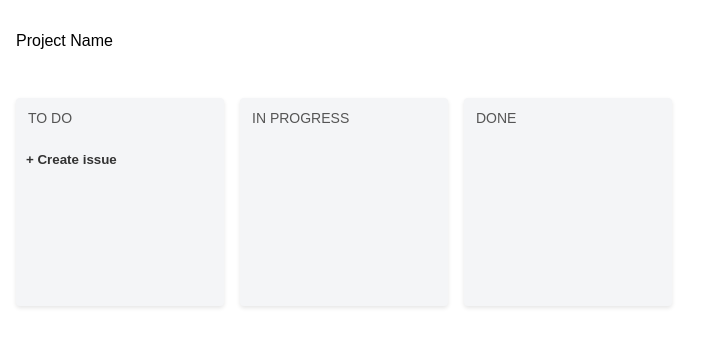
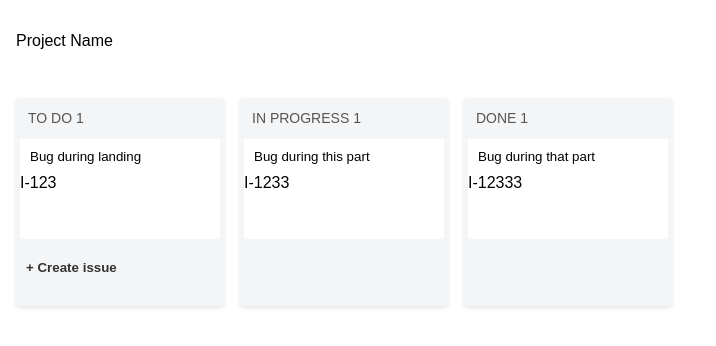
Before and after one commit to Reversal9/taskmanagement, a React (Create React App) app: page / in a window 1280 px wide. Shown: the top 346 px of the page, without its empty margins (0-716 px from the left). Built offline with nearby package versions, Linux system fonts and the light colour scheme.

Commit message:
Fix boardSlice and idSlice by referencing the 'name' attribute when accessing state. Fix creating new issues and editing summaries of existing issues. Modify CSS to make it look nicer.

```diff
--- a/src/features/board/Board.module.css
+++ b/src/features/board/Board.module.css
@@ -49,6 +49,7 @@
     border: none;
     background-color: #fff;
     border-radius: 4px;
+    outline-color: #4382f7;
     box-shadow: 0 2px 4px rgba(0, 0, 0, 0.1);
     transition: box-shadow 0.2s ease-in-out;
 }
@@ -101,9 +102,20 @@
 }
 
 .appProjectBoardColumnIssue {
+    background-color: #fff;
     margin-bottom: 8px;
-    background-color: #f9f9f9;
-    padding: 8px;
+    min-height: 100px;
+}
+
+.appProjectBoardColumnIssue input {
+    padding: 10px;
+    border: none;
+    background-color: #fff;
     border-radius: 4px;
-    box-shadow: 0px 2px 4px rgba(0, 0, 0, 0.1);
+    outline-color: #4382f7;
+    transition: background-color 0.2s ease-in-out;
 }
+
+.appProjectBoardColumnIssue input:hover:not(:focus) {
+    background-color: #dfe1e5;
+}
--- a/src/features/board/Column.js
+++ b/src/features/board/Column.js
@@ -20,9 +20,9 @@ export function Column({title, listId, selectIssues}) {
     const [isAddingIssue, setIsAddingIssue] = useState(false);
 
     function handleSummaryChange(summary) {
-        setNewIssue(issue => {
-            return {...issue, summary: {summary}};
-        })
+        setNewIssue(prevIssue => {
+            return {...prevIssue, summary: summary};
+        });
     }
 
     return (
@@ -67,13 +67,12 @@ export function Column({title, listId, selectIssues}) {
                     <button
                         className = {`${styles.appProjectBoardColumnAddButton} ${listId === toDo.id ? "" : styles.showOnHoverButton}`}
                         onClick = {() => {
-                        const newIssue = {
+                            setNewIssue({
                                 id: id,
                                 summary: "",
                                 assignees: [],
                                 listId: listId
-                        }
-                        setNewIssue(newIssue);
+                            });
                             setIsAddingIssue(true);
                         }}>
                         + Create issue
--- a/src/features/board/Issue.js
+++ b/src/features/board/Issue.js
@@ -9,7 +9,11 @@ export function Issue({id, summary, assignees}) {
     const dispatch = useDispatch();
 
     function handleSummaryChange(summary) {
-        dispatch(editSummary(summary));
+        dispatch(editSummary({
+            id: id,
+            summary: summary,
+            assignees: assignees
+        }));
     }
 
     return (
@@ -24,6 +28,8 @@ export function Issue({id, summary, assignees}) {
                         handleSummaryChange(e.target.value);
                     }}
                 />
+                <br/>
+                <span>{`I-${id}`}</span>
         </div>
     );
 }
--- a/src/features/board/boardSlice.js
+++ b/src/features/board/boardSlice.js
@@ -18,19 +18,6 @@ const initialState = {
         {id: 123, summary: "Bug during landing", assignees: [], listId: toDo.id},
         {id: 1233, summary: "Bug during this part", assignees: [], listId: inProgress.id},
         {id: 12333, summary: "Bug during that part", assignees: [], listId: done.id},
-        {id: 123, summary: "Bug during landing", assignees: [], listId: toDo.id},
-        {id: 1233, summary: "Bug during this part", assignees: [], listId: inProgress.id},
-        {id: 12333, summary: "Bug during that part", assignees: [], listId: done.id},
-        {id: 123, summary: "Bug during landing", assignees: [], listId: toDo.id},
-        {id: 1233, summary: "Bug during this part", assignees: [], listId: inProgress.id},
-        {id: 12333, summary: "Bug during that part", assignees: [], listId: done.id},
-        {id: 123, summary: "Bug during landing", assignees: [], listId: toDo.id},
-        {id: 1233, summary: "Bug during this part", assignees: [], listId: inProgress.id},
-        {id: 12333, summary: "Bug during that part", assignees: [], listId: done.id},
-        {id: 123, summary: "Bug during landing", assignees: [], listId: toDo.id},
-        {id: 1233, summary: "Bug during this part", assignees: [], listId: inProgress.id},
-        {id: 12333, summary: "Bug during that part", assignees: [], listId: done.id},
-
     ]
 };
 
@@ -52,9 +39,8 @@ export const {
     editSummary
 } = boardSlice.actions;
 
-// export const selectIssues = (state) => state.issues;
-export const selectToDoIssues = (state) => state.issues?.filter(issue => issue.listId === toDo.id) || [];
-export const selectInProgressIssues = (state) => state.issues?.filter(issue => issue.listId === inProgress.id) || [];
-export const selectDoneIssues = (state) => state.issues?.filter(issue => issue.listId === done.id) || [];
+export const selectToDoIssues = (state) => state.board.issues.filter(issue => issue.listId === toDo.id);
+export const selectInProgressIssues = (state) => state.board.issues.filter(issue => issue.listId === inProgress.id);
+export const selectDoneIssues = (state) => state.board.issues.filter(issue => issue.listId === done.id);
 
 export default boardSlice.reducer;
--- a/src/features/id/idSlice.js
+++ b/src/features/id/idSlice.js
@@ -18,6 +18,6 @@ export const {
     increment
 } = idSlice.actions;
 
-export const selectId = (state) => state.value;
+export const selectId = (state) => state.id.value;
 
 export default idSlice.reducer;
```
Lines whose indentation alone changed are shown as unchanged.
